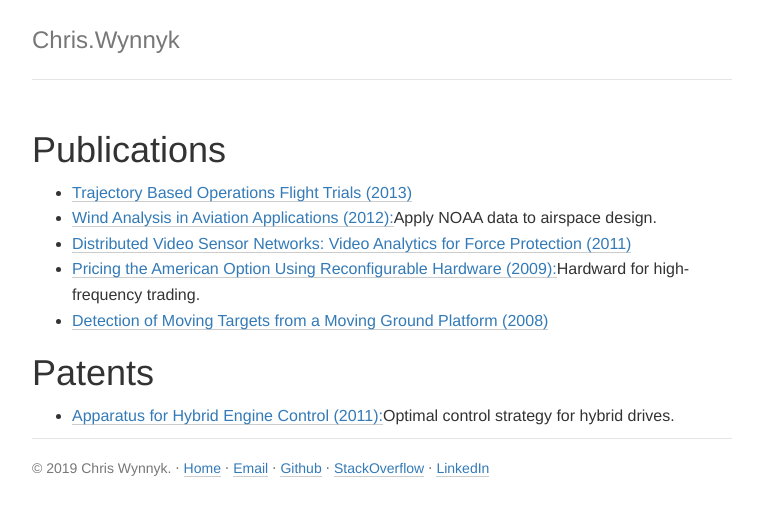
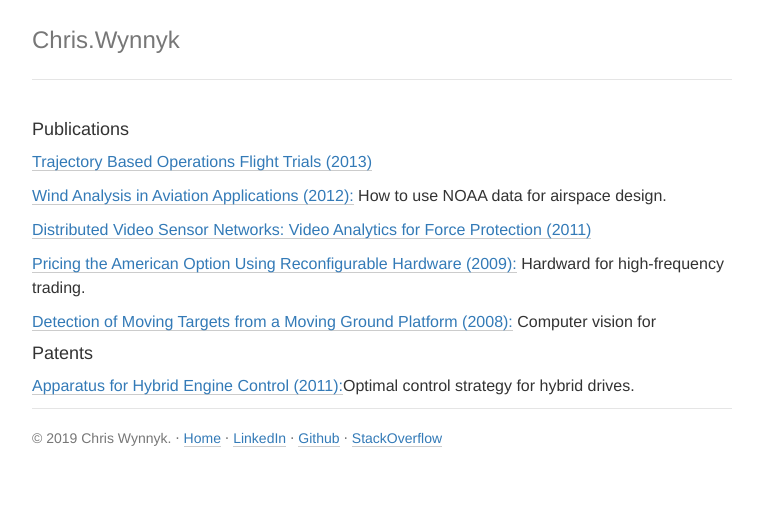
Before and after one commit to chriswynnyk/chriswynnyk.github.io, a Jekyll site: the page built from index.html, in a window 1280 px wide. Shown: the top 516 px of the page, without its empty margins (258-1021 px from the left). Built offline with Jekyll 4.4.1, drawn with Linux system fonts in a browser that asks for light colours; nearby versions of some CDN libraries; the list of posts is cut into pages by our own code.

Commit message:
Formatting

```diff
--- a/_layouts/default.html
+++ b/_layouts/default.html
@@ -43,13 +43,11 @@
 				&sdot;
 				<a href="/">Home</a>
 				&sdot;
-				<a href="mailto:chriswynnyk@gmail.com">Email</a>
+				<a target="_blank" href="https://www.linkedin.com/in/chriswynnyk">LinkedIn</a>
 				&sdot;
 				<a target="_blank" href="http://github.com/chriswynnyk">Github</a>
 				&sdot;
 				<a target="_blank" href="http://stackoverflow.com/users/952845/chriswynnyk">StackOverflow</a>
-				&sdot;
-				<a target="_blank" href="https://www.linkedin.com/in/chriswynnyk">LinkedIn</a>
 			</div>
 		</div>
 
--- a/_layouts/post.html
+++ b/_layouts/post.html
@@ -8,6 +8,5 @@ layout: default
     <br />
     {{ content }}
     <br />
-    <p>{{ page.date | date: "%B %Y" }}</p>
   </div>
 </main>
--- a/index.html
+++ b/index.html
@@ -4,16 +4,16 @@ title: Mainpage
 ---
   <div class="content">
     <main class="container">
-      <h1>Publications</h1>
-      <ul class="posts">
+      <h4>Publications</h4>
+      <ul class="posts-list">
         <li><a href="/assets/TrajectoryBasedOperations.pdf">Trajectory Based Operations Flight Trials (2013)</a></li>
-        <li><a href="/assets/WindAnalysisInAviationApplications.pdf">Wind Analysis in Aviation Applications (2012):</a>Apply NOAA data to airspace design.</li>
+        <li><a href="/assets/WindAnalysisInAviationApplications.pdf">Wind Analysis in Aviation Applications (2012):</a> How to use NOAA data for airspace design.</li>
         <li><a href="assets/VideoAnalyticsChapter.pdf">Distributed Video Sensor Networks: Video Analytics for Force Protection (2011)</a></li>
-        <li><a href="/assets/PricingTheAmericanOption.pdf">Pricing the American Option Using Reconfigurable Hardware (2009):</a>Hardward for high-frequency trading.</li>
-        <li><a href="/assets/DetectionOfMovingTargets.pdf">Detection of Moving Targets from a Moving Ground Platform (2008)</a></li>
+        <li><a href="/assets/PricingTheAmericanOption.pdf">Pricing the American Option Using Reconfigurable Hardware (2009):</a> Hardward for high-frequency trading.</li>
+        <li><a href="/assets/DetectionOfMovingTargets.pdf">Detection of Moving Targets from a Moving Ground Platform (2008):</a> Computer vision for </li>
       </ul>
-      <h1>Patents</h1>
-      <ul class="posts">
+      <h4>Patents</h4>
+      <ul class="posts-list">
         <li><a href="/assets/ApparatusForHybridEngineControlPatent.pdf">Apparatus for Hybrid Engine Control (2011):</a>Optimal control strategy for hybrid drives.</li>
       </ul>
     </main>
```
